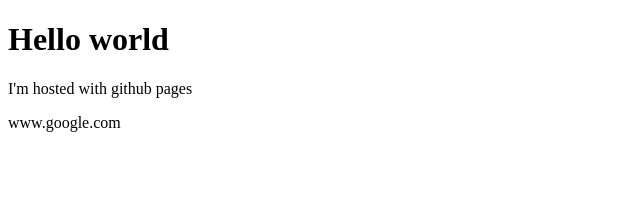
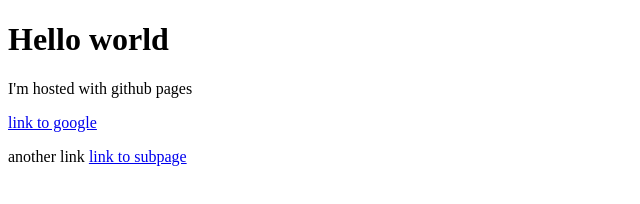
Before and after one commit to ablack3/ablack3.github.io, a plain HTML site: page index.html in a window 1280 px wide. Shown: the whole page, without its empty margins (0-640 px from the left). Drawn offline with Linux system fonts and the light colour scheme.

Commit message:
add links

```diff
--- a/index.html
+++ b/index.html
@@ -3,6 +3,8 @@
 <body>
 <h1>Hello world</h1>
 <p> I'm hosted with github pages </p>
-<link> www.google.com </link>
+<a href="http://www.google.com"> link to google  </a>
+<p> another link </a>
+<a href="pg1.html"> link to subpage  </a>
 </body>
 </html>
```
